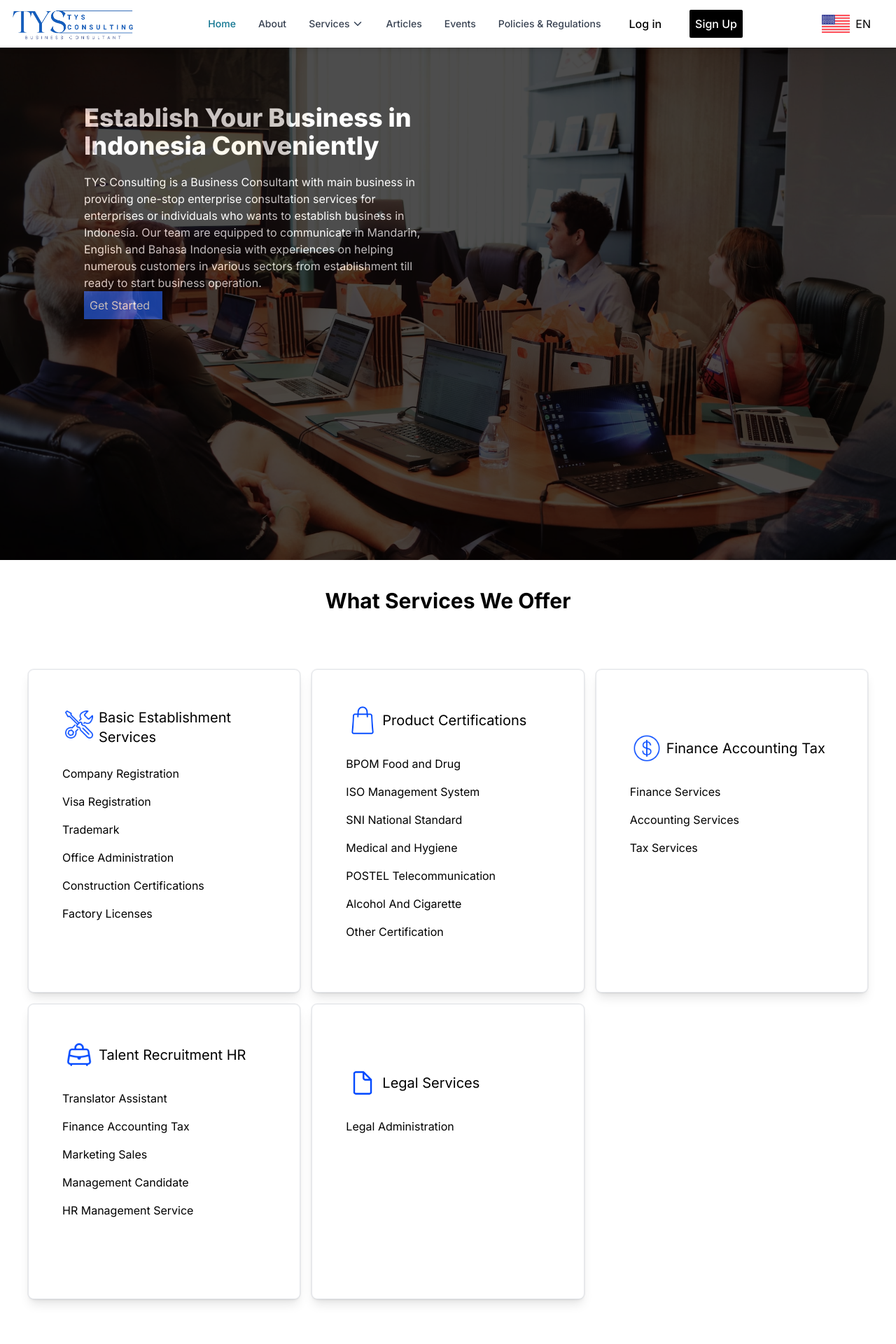
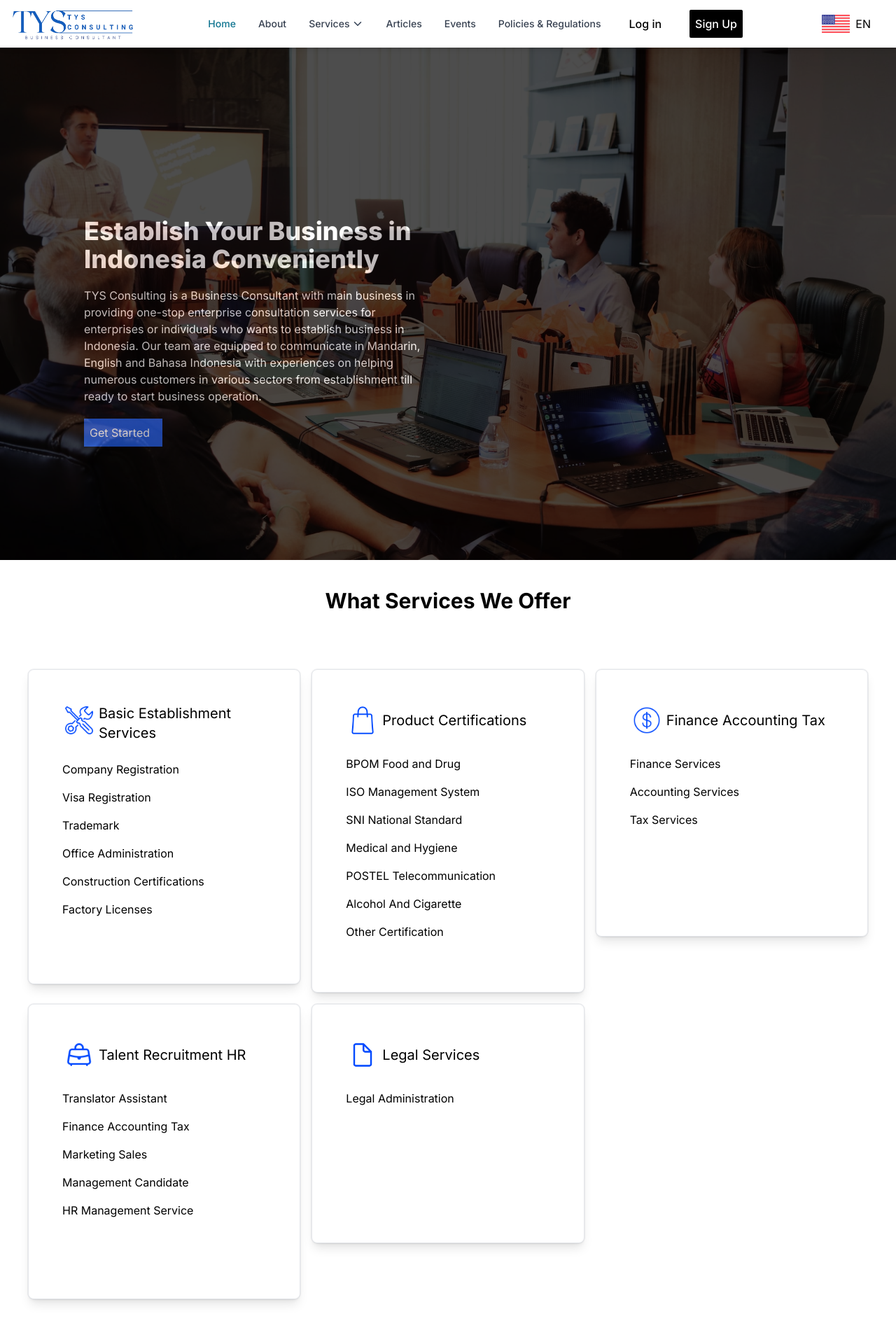
Before and after one commit to fikriymnn/tys-cons, a Next.js app: page / in a window 1280 px wide. Shown: the top 1920 px of the page at 70% size. Built offline with nearby package versions, Linux system fonts and the light colour scheme.

Commit message:
update: update routing

```diff
--- a/src/app/page.jsx
+++ b/src/app/page.jsx
@@ -9,15 +9,15 @@ const Home = () => {
     <>
       <div className='bg-black z-0'>
         <div className='w-full h-screen z-10 bg-cover bg-[url("/assets/images/bgtys.png")] absolute opacity-30'></div>
-        <div className='w-full h-screen grid grid-cols-2 ' >
+        <div className='w-full h-screen grid grid-cols-2 flex justify-center items-center' >
           <div className='ml-10 px-5 pl-20 pt-32'>
             <div className='text-white flex items-center font-extrabold text-4xl py-5 z-10'>
               <p>Establish Your Business in Indonesia Conveniently</p>
             </div>
             <div className='text-white flex items-center '>TYS Consulting is a Business Consultant with main business in providing one-stop enterprise consultation services for enterprises or individuals who wants to establish business in Indonesia. Our team are equipped to communicate in Mandarin, English and Bahasa Indonesia with experiences on helping numerous customers in various sectors from establishment till ready to start business operation.</div>
             <a className='py-10' href="">
-              <div className='text-white bg-blue-700 p-2 w-28'>
-                <p className='flex items-center my-auto text-center'>Get Started</p>
+              <div className='text-white bg-blue-700 p-2 w-28 mt-5'>
+                <p className='flex items-center my-auto text-center '>Get Started</p>
               </div>
             </a>
           </div>
@@ -27,17 +27,38 @@ const Home = () => {
       </div>
       <p className='font-bold text-3xl text-center py-10'>What Services We Offer</p>
       <div className='grid grid-cols-3 gap-4 p-10 '>
-        <MainCard icon={"/assets/images/icontools2.png"} title={"Basic Establishment Services"} text1={"Company Registration"} text2={"Visa Registration"} text3={"Trademark"} text4={"Office Administration"} text5={"Construction Certifications"} text6={"Factory Licenses"} />
-        <MainCard icon={"/assets/images/bag.png"} title={"Product Certifications"} text1={"BPOM Food and Drug"} text2={"ISO Management System"} text3={"SNI National Standard"} text4={"Medical and Hygiene"}
-          text5={"POSTEL Telecommunication"} text6={"Alcohol And Cigarette"} text7={"Other Certification"} />
-        <MainCard icon={"/assets/images/dollar.png"} title={"Finance Accounting Tax"} text1={"Finance Services"} text2={"Accounting Services"} text3={"Tax Services"} />
-        <MainCard icon={"/assets/images/bag2.png"} title={"Talent Recruitment HR"} text1={"Translator Assistant"} text2={"Finance Accounting Tax"} text3={"Marketing Sales"} text4={"Management Candidate"} text5={"HR Management Service"} />
-        <MainCard icon={"/assets/images/file.png"} title={"Legal Services"} text1={"Legal Administration"} />
+        <a href="/services/basicEstablish">
+
+          <MainCard icon={"/assets/images/icontools2.png"} title={"Basic Establishment Services"} text1={"Company Registration"} clickText1={"/services/basicEstablish/"} clickText2={"/services/basicEstablish/"} clickText3={"/services/basicEstablish/"} clickText4={"/services/basicEstablish/"} clickText5={"/services/basicEstablish/"} clickText6={"/services/basicEstablish/"} clickText7={"/services/basicEstablish/"} text2={"Visa Registration"} text3={"Trademark"} text4={"Office Administration"} text5={"Construction Certifications"} text6={"Factory Licenses"} />
+        </a>
+        <a href="/services/productCertifications">
+
+          <MainCard icon={"/assets/images/bag.png"} title={"Product Certifications"} clickText1={"/services/basicEstablish/"} clickText2={"/services/basicEstablish/"} clickText3={"/services/basicEstablish/"} clickText4={"/services/basicEstablish/"} clickText5={"/services/basicEstablish/"} clickText6={"/services/basicEstablish/"} clickText7={"/services/basicEstablish/"} text1={"BPOM Food and Drug"} text2={"ISO Management System"} text3={"SNI National Standard"} text4={"Medical and Hygiene"}
+            text5={"POSTEL Telecommunication"} text6={"Alcohol And Cigarette"} text7={"Other Certification"} />
+        </a>
+        <a href="/services/financeAccountingTax">
+
+          <MainCard icon={"/assets/images/dollar.png"} title={"Finance Accounting Tax"} clickText1={"/services/basicEstablish/"} clickText2={"/services/basicEstablish/"} clickText3={"/services/basicEstablish/"} text1={"Finance Services"} text2={"Accounting Services"} text3={"Tax Services"} />
+        </a>
+        <a href="/services/TalentRecruitmentHR">
+
+          <MainCard icon={"/assets/images/bag2.png"} title={"Talent Recruitment HR"} clickText1={"/services/basicEstablish/"} clickText2={"/services/basicEstablish/"} clickText3={"/services/basicEstablish/"} clickText4={"/services/basicEstablish/"} clickText5={"/services/basicEstablish/"} text1={"Translator Assistant"} text2={"Finance Accounting Tax"} text3={"Marketing Sales"} text4={"Management Candidate"} text5={"HR Management Service"} />
+        </a>
+        <a href="/services/LegalServeces">
+
+          <MainCard icon={"/assets/images/file.png"} clickText1={"/services/basicEstablish/"} title={"Legal Services"} text1={"Legal Administration"} />
+        </a>
       </div>
       <p className='font-bold text-3xl text-center py-10 '>Latest Articles</p>
       <div className='grid grid-cols-3 gap-4'>
-        <CustomCard text={"Lorem Ipsum is simply dummy text of the printing a.."} isi={"1 December 2022"} isi2={"Lorem Ipsum is simply dummy text of the printing and typesetting industry. Lorem Ipsum has been the industry's standard dummy text ever since the 1500s,"} />
-        <CustomCard text={"Article"} isi={"1 December 2022"} isi2={"lorem ipsum dolor sit amet"} />
+        <a href="/articles/article">
+
+          <CustomCard text={"Lorem Ipsum is simply dummy text of the printing a.."} isi={"1 December 2022"} isi2={"Lorem Ipsum is simply dummy text of the printing and typesetting industry. Lorem Ipsum has been the industry's standard dummy text ever since the 1500s,"} />
+        </a>
+        <a href="/articles/article">
+
+          <CustomCard text={"Article"} isi={"1 December 2022"} isi2={"lorem ipsum dolor sit amet"} />
+        </a>
         <a href="">
           <div className='cursor-pointer border-b-[2px] border-[#031530] pb-3'>
             <div className='font-bold text-xl hover:underline'>Lorem Ipsum is simply dummy text of the printing and</div>
@@ -59,8 +80,8 @@ const Home = () => {
         <p className='font-bold text-3xl text-center py-10 '>Choose The Best Package You Need</p>
         <div className='bg-slate-100 w-full py-4 mt-6 grid grid-cols-3 gap-3 p-5'>
           <CardTwo title={"Pendirian PT PMA Complete"} price={"RP.15.000.00"} text1={"Package Includes:"} text2={"Brand Perfomance Analytics"} text3={"Daily Prices Change Notifications"} text4={"Marketplace Price Tracking"} text5={"Stock Availability Monitoring"} text6={"Marketplace Price Tracking"} />
-          <CardTwo />
-          <CardTwo />
+          <CardTwo title={"Pendirian PT PMA Complete"} price={"RP.15.000.00"} text1={"Package Includes:"} text2={"Brand Perfomance Analytics"} text3={"Daily Prices Change Notifications"} text4={"Marketplace Price Tracking"} text5={"Stock Availability Monitoring"} text6={"Marketplace Price Tracking"} />
+          <CardTwo title={"Pendirian PT PMA Complete"} price={"RP.15.000.00"} text1={"Package Includes:"} text2={"Brand Perfomance Analytics"} text3={"Daily Prices Change Notifications"} text4={"Marketplace Price Tracking"} text5={"Stock Availability Monitoring"} text6={"Marketplace Price Tracking"} />
         </div>
       </div>
     </>
```
